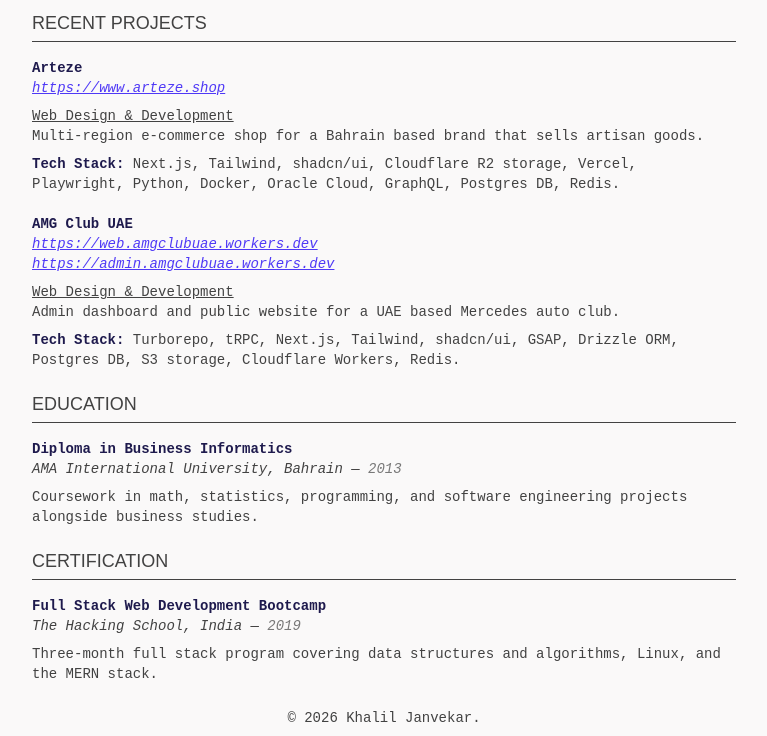
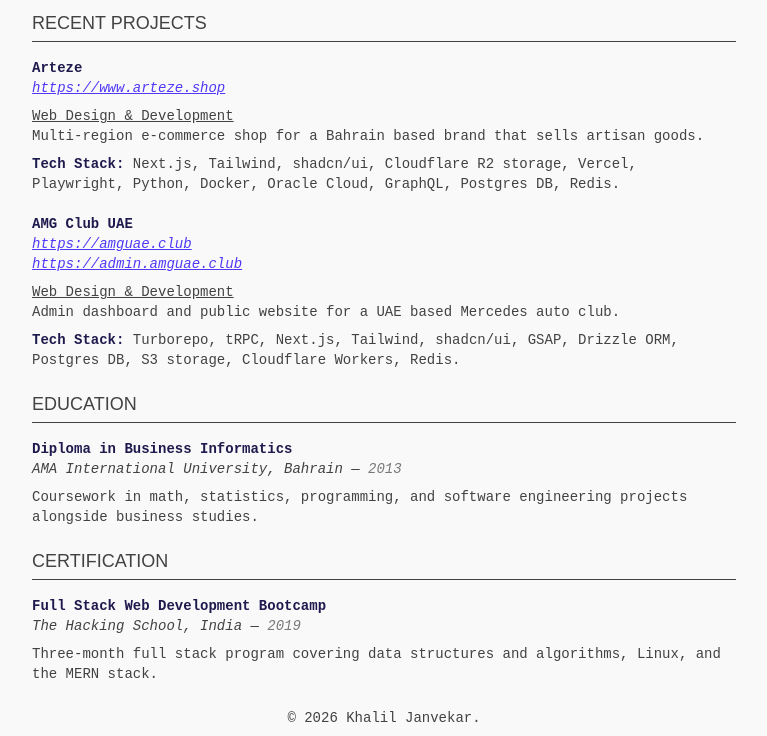
Before and after one commit to khalilcodes/cv, an Astro site: page / in a window 1280 px wide. Shown: the part 1840-2576 px from the top of the page, without its empty margins (256-1023 px from the left). Built offline with nearby package versions, Linux system fonts and the light colour scheme; Astro itself is replaced by a stand-in of ours; no server answers.

Commit message:
feat: update project links

```diff
--- a/src/content/cv/index.mdx
+++ b/src/content/cv/index.mdx
@@ -128,8 +128,8 @@ location: "Abu Dhabi, UAE"
   **Tech Stack:** Next.js, Tailwind, shadcn/ui, Cloudflare R2 storage, Vercel, Playwright, Python, Docker, Oracle Cloud, GraphQL, Postgres DB, Redis.
 
 - **AMG Club UAE**
-  *https://web.amgclubuae.workers.dev*
-  *https://admin.amgclubuae.workers.dev*
+  *https://amguae.club*
+  *https://admin.amguae.club*
 
   <u>Web Design & Development</u>
 
```
